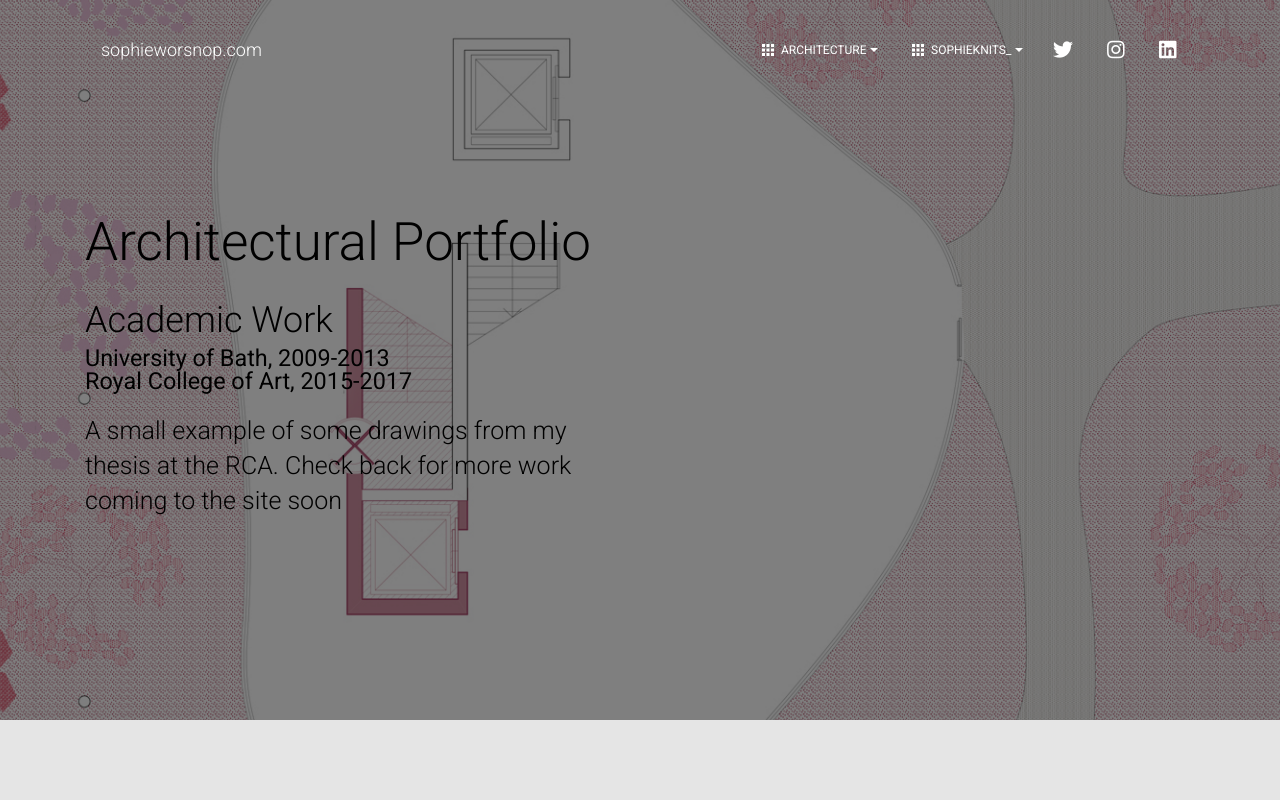
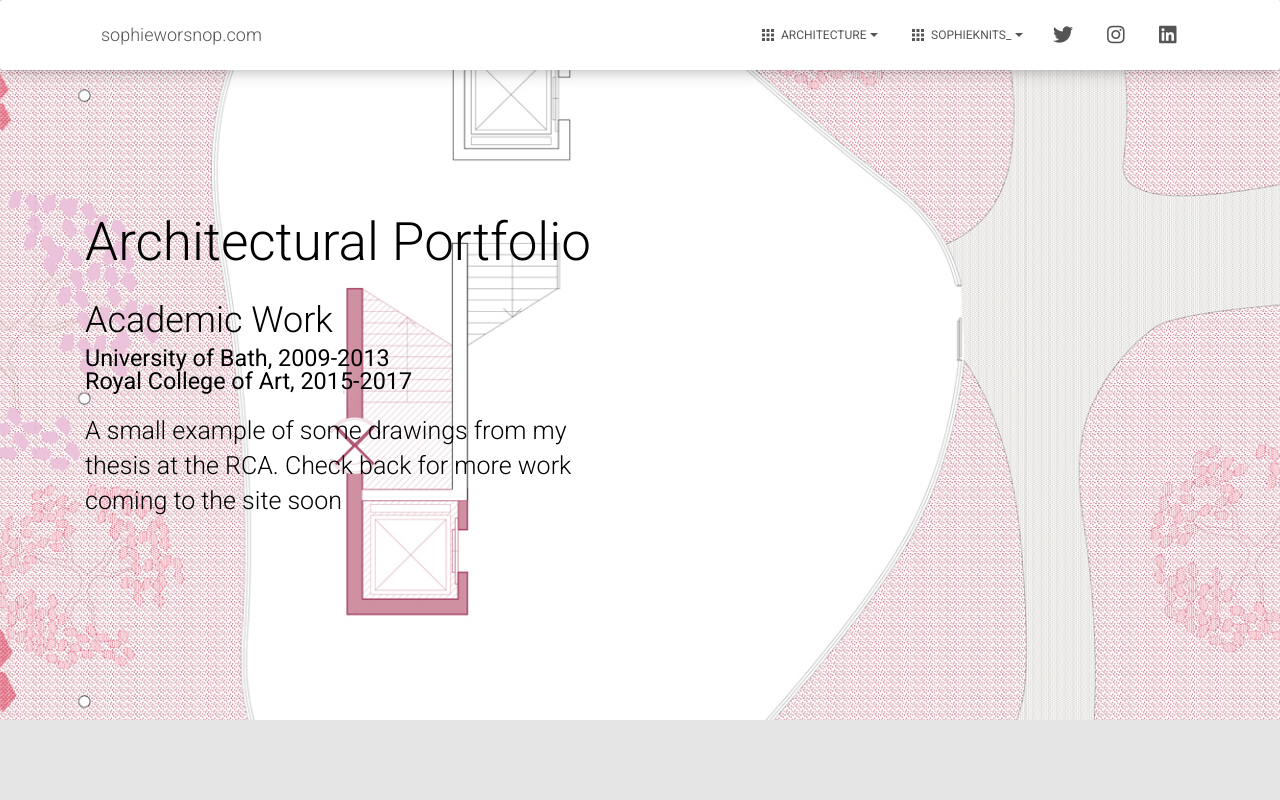
Before and after one commit to sophiewo/sophieworsnop.com, a React (Create React App) app: page /academic-portfolio in a window 1280 px wide. Shown: the top 800 px of the page. Built offline with nearby package versions, Linux system fonts and the light colour scheme.

Commit message:
Minor tweaks

```diff
--- a/src/components/Parallax/Parallax.js
+++ b/src/components/Parallax/Parallax.js
@@ -35,11 +35,13 @@ export default function Parallax(props) {
     var windowScrollTop = window.pageYOffset / 3;
     setTransform("translate3d(0," + windowScrollTop + "px,0)");
   };
-  const { filter, className, children, style, image, small } = props;
+  const { className, children, style, image, small } = props;
+  // const { filter, className, children, style, image, small } = props;
+
   const classes = useStyles();
   const parallaxClasses = classNames({
     [classes.parallax]: true,
-    [classes.filter]: filter,
+    // [classes.filter]: filter,
     [classes.small]: small,
     [className]: className !== undefined
   });
@@ -59,7 +61,7 @@ export default function Parallax(props) {
 
 Parallax.propTypes = {
   className: PropTypes.string,
-  filter: PropTypes.bool,
+  // filter: PropTypes.bool,
   children: PropTypes.node,
   style: PropTypes.string,
   image: PropTypes.string,
--- a/src/views/ArchitecturePortfolio/ArchitecturePortfolio.js
+++ b/src/views/ArchitecturePortfolio/ArchitecturePortfolio.js
@@ -43,7 +43,7 @@ export default function ArchitecturePortfolio(props) {
   return (
     <div>
       <Header
-        color="transparent"
+        color="white"
         routes={dashboardRoutes}
         brand="sophieworsnop.com"
         rightLinks={<HeaderLinks />}
--- a/src/views/LandingPage/LandingPage.js
+++ b/src/views/LandingPage/LandingPage.js
@@ -26,7 +26,7 @@ export default function LandingPage(props) {
   return (
     <div>
       <Header
-        color="transparent"
+        color="white"
         routes={dashboardRoutes}
         brand="sophieworsnop.com"
         rightLinks={<HeaderLinks />}
--- a/src/views/ProfessionalWork/ProfessionalWork.js
+++ b/src/views/ProfessionalWork/ProfessionalWork.js
@@ -48,7 +48,7 @@ export default function ProfessionalWork(props) {
   return (
     <div>
       <Header
-        color="transparent"
+        color="white"
         routes={dashboardRoutes}
         brand="sophieworsnop.com"
         rightLinks={<HeaderLinks />}
--- a/src/views/ProfessionalWork/TitleProfessionalSectionTownHallAnnexe.js
+++ b/src/views/ProfessionalWork/TitleProfessionalSectionTownHallAnnexe.js
@@ -18,11 +18,11 @@ export default function TitleProfessionalSection() {
     <div className={classes.section}>
       <div className={classes.container}>
         <GridContainer justify="center">
-          <GridItem xs={12} sm={12} md={8}>
+          {/* <GridItem xs={12} sm={12} md={8}> */}
           <h2>Town Hall Annexe | London, UK </h2>
             <h4>
               A renovation and extension of a decommissioned Town Hall building. The project proposes 40 residential units. </h4>
-          </GridItem>
+          {/* </GridItem> */}
         </GridContainer>
       </div>
     </div>
```
